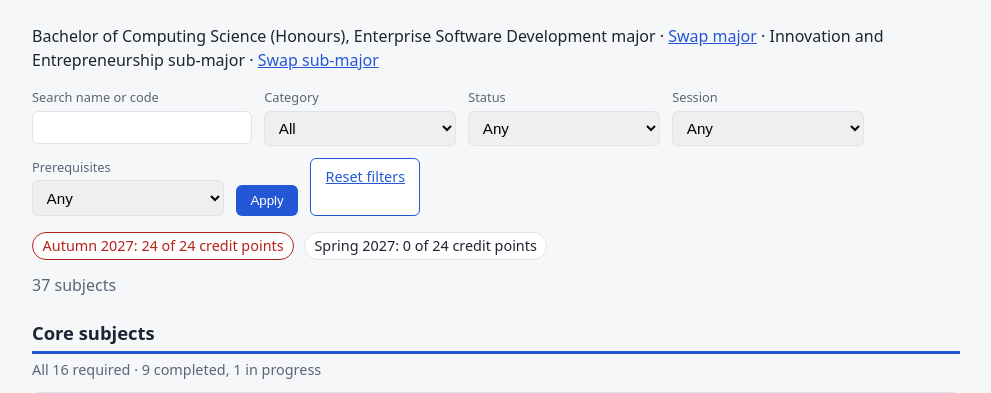
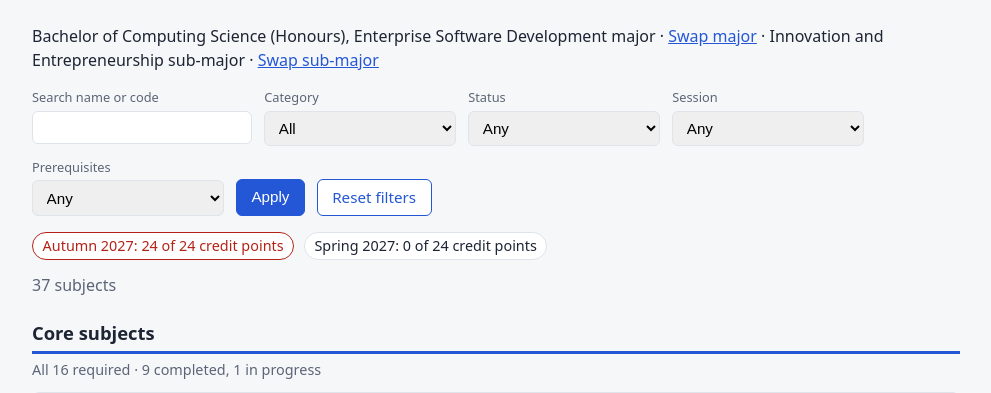
Before and after one commit to AlexChoi2004/enrolment-hub, a Flask app: page /subjects in a window 1280 px wide. Shown: the part 125-518 px from the top of the page, without its empty margins (144-1135 px from the left). Run offline with Flask 3, Linux system fonts and the light colour scheme; the visitor is signed in with stand-in values (Sample User, id 1); data comes from the database, SQL or seed files in the repository; data that the repository does not hold is empty.

Commit message:
fix(catalogue): style the Reset filters button to match Apply

```diff
--- a/shared/static/theme.css
+++ b/shared/static/theme.css
@@ -16,8 +16,10 @@ h1 { margin-top: 0; }
 .filters label { display: flex; flex-direction: column; font-size: .8rem; color: var(--muted); gap: .2rem; }
 .filters input, .filters select { padding: .45rem .6rem; border: 1px solid var(--border);
                                    border-radius: 6px; font-size: .95rem; min-width: 12rem; }
-.filters button { align-self: flex-end; padding: .5rem .9rem; border: 0; border-radius: 6px;
-                  background: var(--accent); color: #fff; cursor: pointer; }
+.filters button, .filters .btn-secondary { align-self: flex-end; padding: .5rem .9rem; border: 1px solid var(--accent);
+                  border-radius: 6px; font-size: .95rem; line-height: 1.2; cursor: pointer; text-decoration: none; }
+.filters button { background: var(--accent); color: #fff; }
+.filters .btn-secondary { background: var(--card); color: var(--accent); }
 .count { color: var(--muted); margin: .25rem 0 .75rem; }
 .card { background: var(--card); border: 1px solid var(--border); border-left: 5px solid var(--c, var(--border));
         border-radius: 8px; padding: .75rem 1rem; margin-bottom: .6rem; }
```
